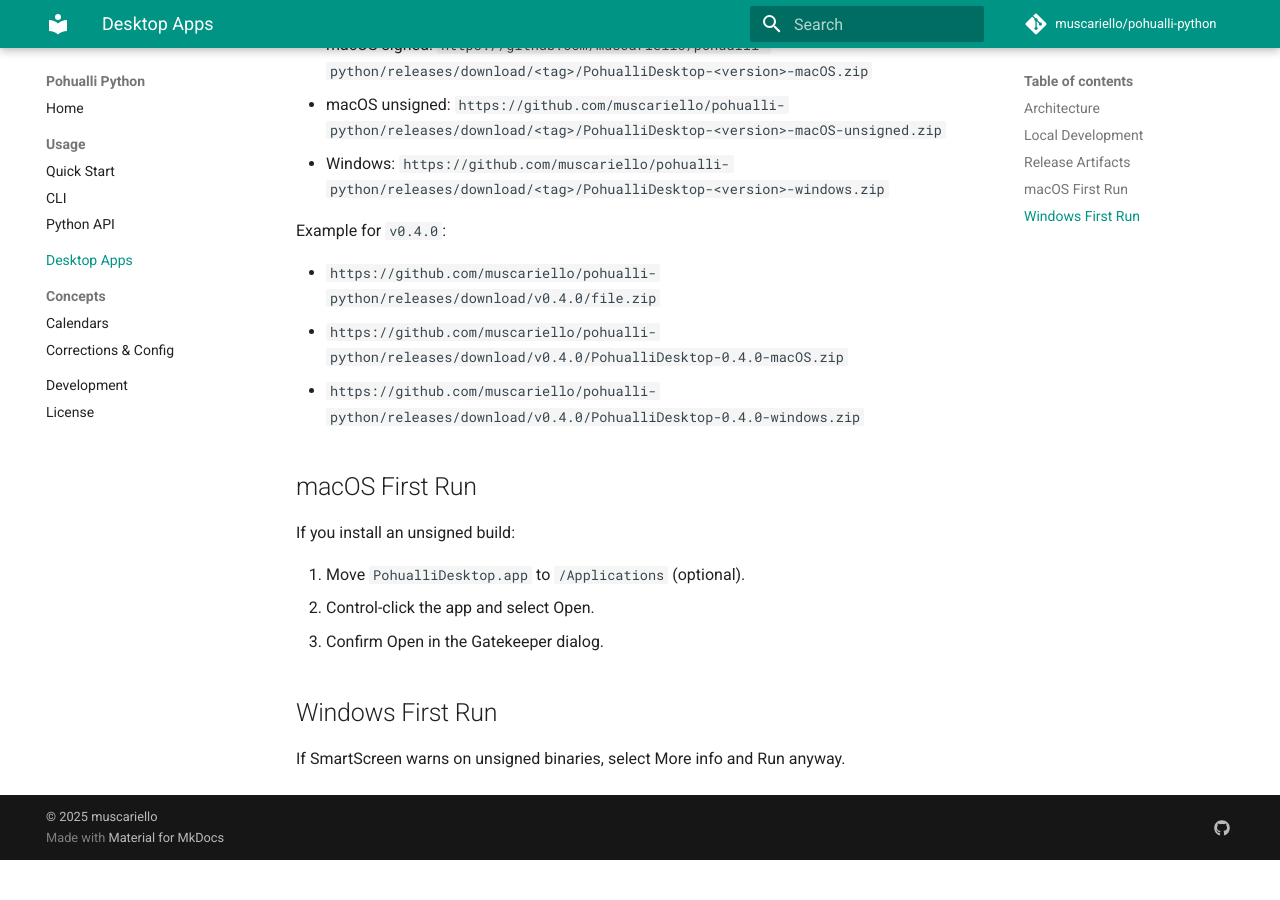
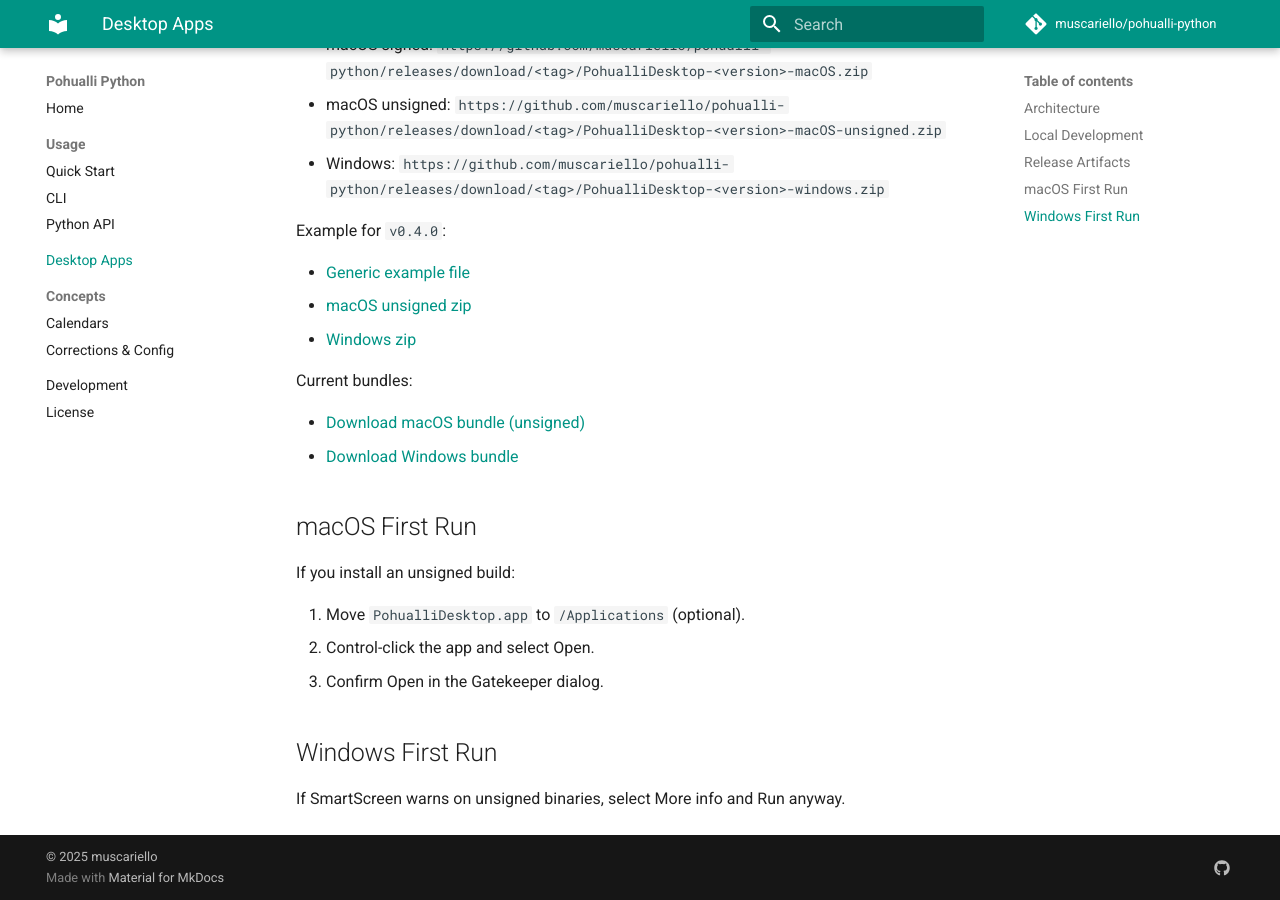
Before and after one commit to muscariello/pohualli-python, an MkDocs documentation site: the page built from docs/usage/desktop.md, in a window 1280 px wide and 900 px high, scrolled down 991 px. Built offline with MkDocs 1.6.1 and Material for MkDocs 9.7.7, drawn with Linux system fonts in a browser that asks for light colours; comment, search, counter and statistics services are not loaded; before the commit the page ends 1851 px from its top, so only the background shows below that.

Commit message:
docs(desktop): add clickable v0.4.0 bundle links
Signed-off-by: Luca Muscariello <muscariello@ieee.org>

```diff
--- a/docs/usage/desktop.md
+++ b/docs/usage/desktop.md
@@ -43,9 +43,14 @@
 
 Example for `v0.4.0`:
 
-- `https://github.com/muscariello/pohualli-python/releases/download/v0.4.0/file.zip`
-- `https://github.com/muscariello/pohualli-python/releases/download/v0.4.0/PohualliDesktop-0.4.0-macOS.zip`
-- `https://github.com/muscariello/pohualli-python/releases/download/v0.4.0/PohualliDesktop-0.4.0-windows.zip`
+- [Generic example file](https://github.com/muscariello/pohualli-python/releases/download/v0.4.0/file.zip)
+- [macOS unsigned zip](https://github.com/muscariello/pohualli-python/releases/download/v0.4.0/PohualliDesktop-0.4.0-macOS-unsigned.zip)
+- [Windows zip](https://github.com/muscariello/pohualli-python/releases/download/v0.4.0/PohualliDesktop-0.4.0-windows.zip)
+
+Current bundles:
+
+- [Download macOS bundle (unsigned)](https://github.com/muscariello/pohualli-python/releases/download/v0.4.0/PohualliDesktop-0.4.0-macOS-unsigned.zip)
+- [Download Windows bundle](https://github.com/muscariello/pohualli-python/releases/download/v0.4.0/PohualliDesktop-0.4.0-windows.zip)
 
 ## macOS First Run
 
```
